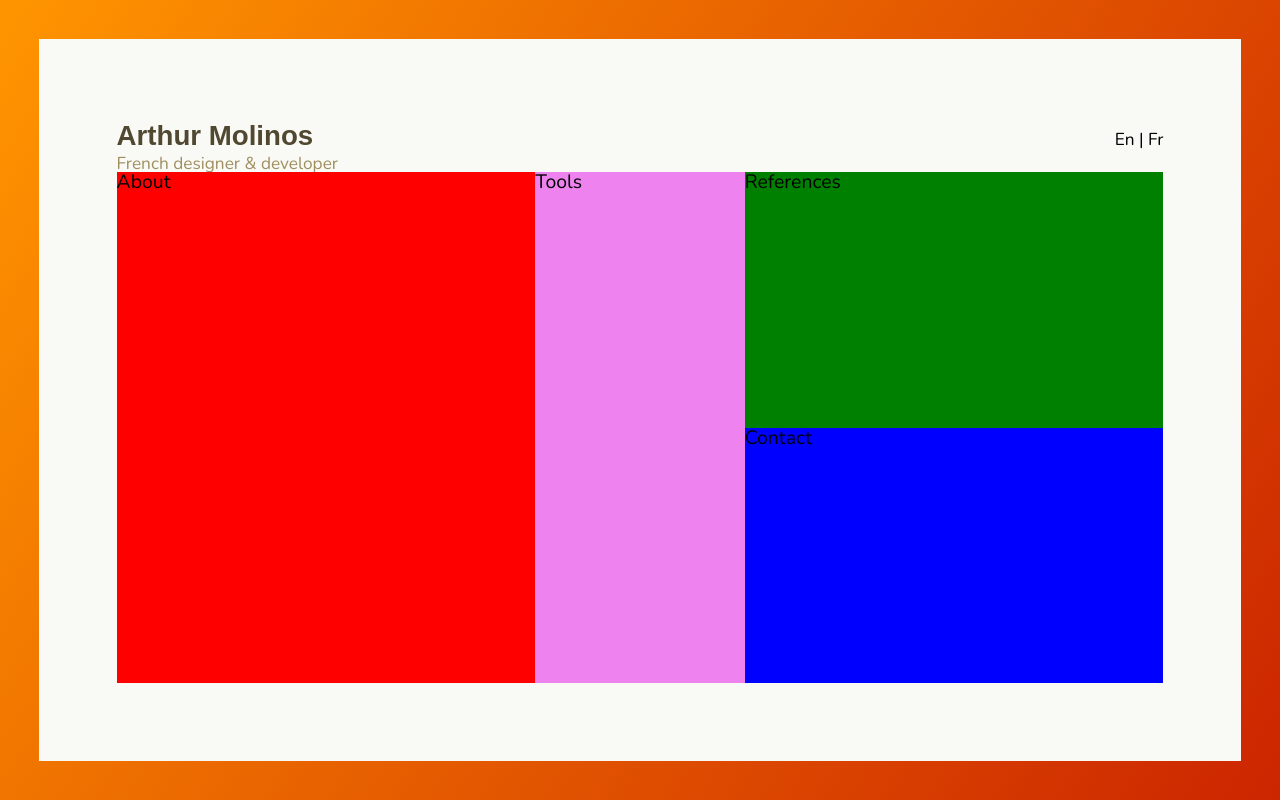
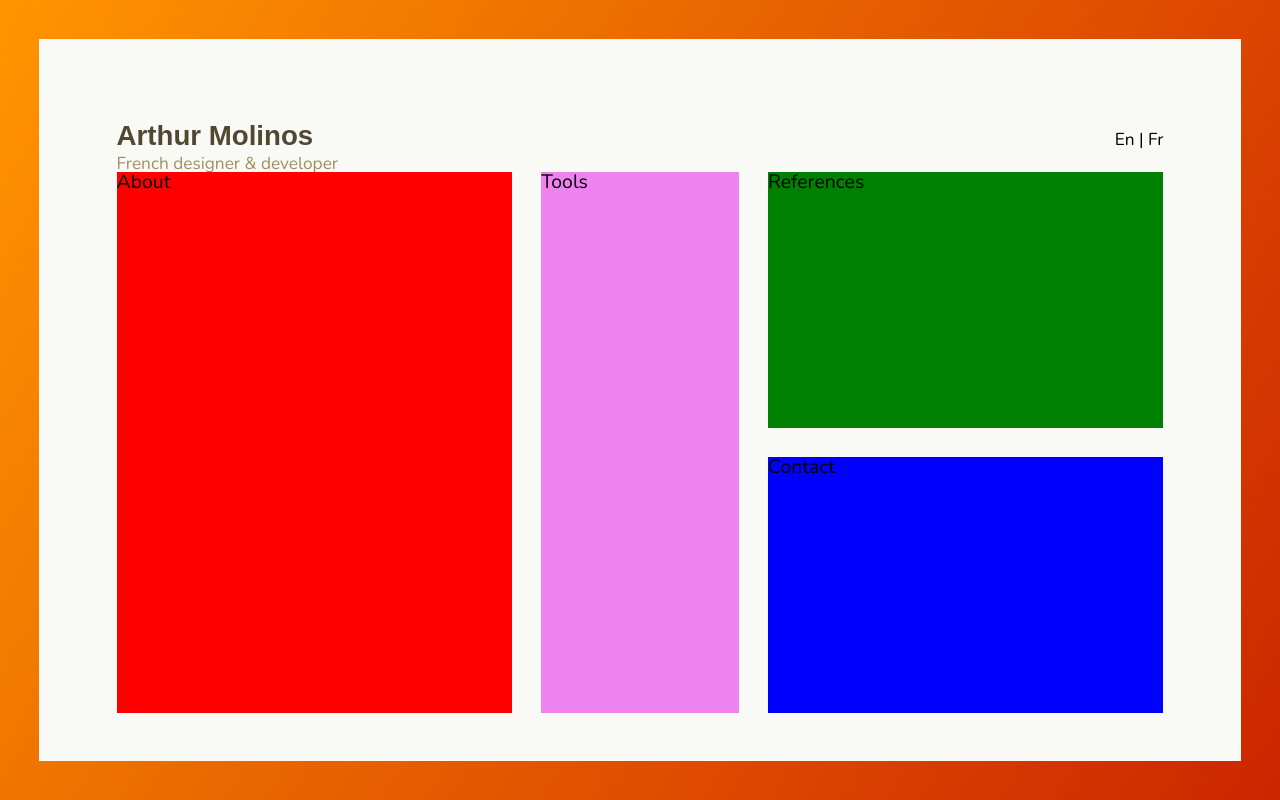
Before and after one commit to cparthur/portfolio, a Next.js app: page / in a window 1280 px wide. Built offline with nearby package versions, Linux system fonts and the light colour scheme.

Commit message:
:lipstick: Add gap in LandingGrid

```diff
--- a/layouts/LandingGrid.tsx
+++ b/layouts/LandingGrid.tsx
@@ -30,8 +30,10 @@ const Grid = styled.main`
 
     ${media.laptop} {
         display: grid;
-        grid-template-columns: 40% 20% 40%;
+        grid-template-columns: 2fr 1fr 2fr;
         grid-template-rows: 50% 50%;
+        grid-column-gap: 1.5rem;
+        grid-row-gap: 1.5rem;
         grid-template-areas:
             'about tools references'
             'about tools contact';
```
